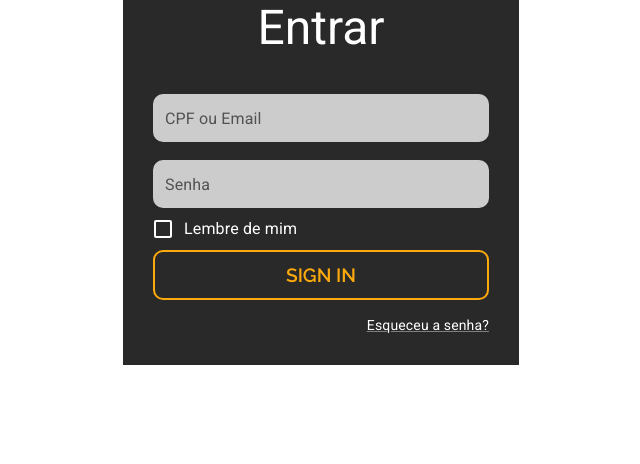
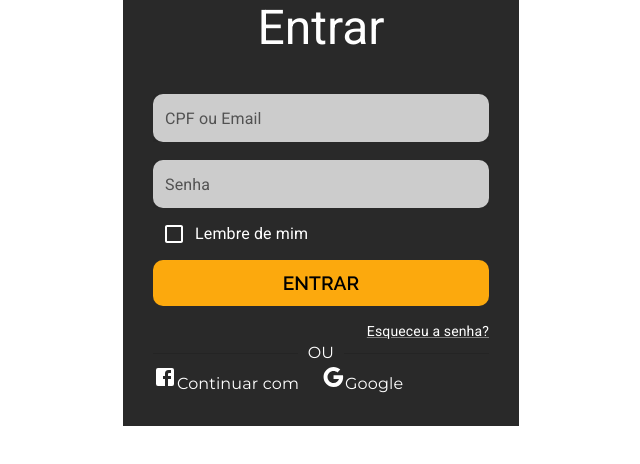
Before and after one commit to Ryrden/SCC-0560-Caaso-Eletroniks, a React (Vite) app: page /login in a window 1280 px wide. Shown: the top 464 px of the page, without its empty margins (319-959 px from the left). Built offline with nearby package versions, Linux system fonts and the light colour scheme.

Commit message:
melhorias tela login

```diff
--- a/src/App.tsx
+++ b/src/App.tsx
@@ -2,7 +2,7 @@ import React from "react";
 import { Route, Routes } from "react-router-dom";
 import Home from "@/Pages/Home/Home";
 import Login from "@/Pages/Login/Login";
-//import Footer from "@/components/Footer/Footer";
+import Footer from "@/components/Footer/Footer";
 
 function App() {
     return (
--- a/src/Pages/Login/Login.tsx
+++ b/src/Pages/Login/Login.tsx
@@ -13,6 +13,9 @@ import Typography from "@mui/material/Typography";
 import Container from "@mui/material/Container";
 import { createTheme, ThemeProvider, withStyles } from "@mui/material/styles";
 import GenericCard from "@/components/GenericCard/GenericCard";
+import Divider from "@mui/material/Divider";
+import FacebookIcon from '@mui/icons-material/Facebook';
+import GoogleIcon from '@mui/icons-material/Google';
 
 const theme = createTheme();
 
@@ -64,19 +67,35 @@ export default function SignIn() {
                                 control={
                                     <Checkbox value="remember" style={{ color: "#FFFFFF" }} />
                                 }
-                                style={{ color: "#FFFFFF" }}
+                                style={{ color: "#FFFFFF",  margin: "5px 0px"}}
                                 label="Lembre de mim"
                             />
                             <Button
-                                btntype="secondary"
+                                btntype="primary"
                             >
-                                Sign In
+                                Entrar
                             </Button>
                             <Grid container >
-                                <Grid item xs display="flex" justifyContent="flex-end" marginTop={"15px"}>
+                                <Grid item xs={12} display="flex" justifyContent="flex-end" marginTop={"15px"}>
                                     <Link href="#" variant="body2" color={"#FFFFFF"} text-decoration={"none"}>
                                         Esqueceu a senha?
                                     </Link>
+                                </Grid>
+                            </Grid>
+                            <Grid container color={"#FFFFFF"} display="flex" justifySelf={"center"} justifyItems={"center"}>
+                                <Grid item xs={12} color={"#FFFFFF"}>
+                                    <Divider>
+                                        OU
+                                    </Divider>
+                                </Grid>
+                                <Grid item xs={6}>
+                                    <FacebookIcon/>
+                                    Continuar com
+
+                                </Grid>
+                                <Grid item xs={6}>
+                                    <GoogleIcon/>
+                                    Google
                                 </Grid>
                             </Grid>
                         </Box>
--- a/src/components/Footer/Footer.tsx
+++ b/src/components/Footer/Footer.tsx
@@ -3,6 +3,7 @@ import Container from "@mui/material/Container";
 import Grid from "@mui/material/Grid";
 import Box from "@mui/material/Box";
 import Link from "@mui/material/Link";
+
 
 import "./Footer.scss";
 
@@ -11,7 +12,7 @@ export default function Footer() {
         <footer>
             <div className="footer-gradient"></div>
             <Box
-                sx={{ display: "grid", gridTemplateColumns: "2fr 1fr" }}
+                sx={{ display: "grid", gridTemplateColumns: "2fr 1fr"}}
                 px={{ xs: 3, sm: 10 }}
                 py={{ xs: 5, sm: 10 }}
                 bgcolor="text.secondary"
```
